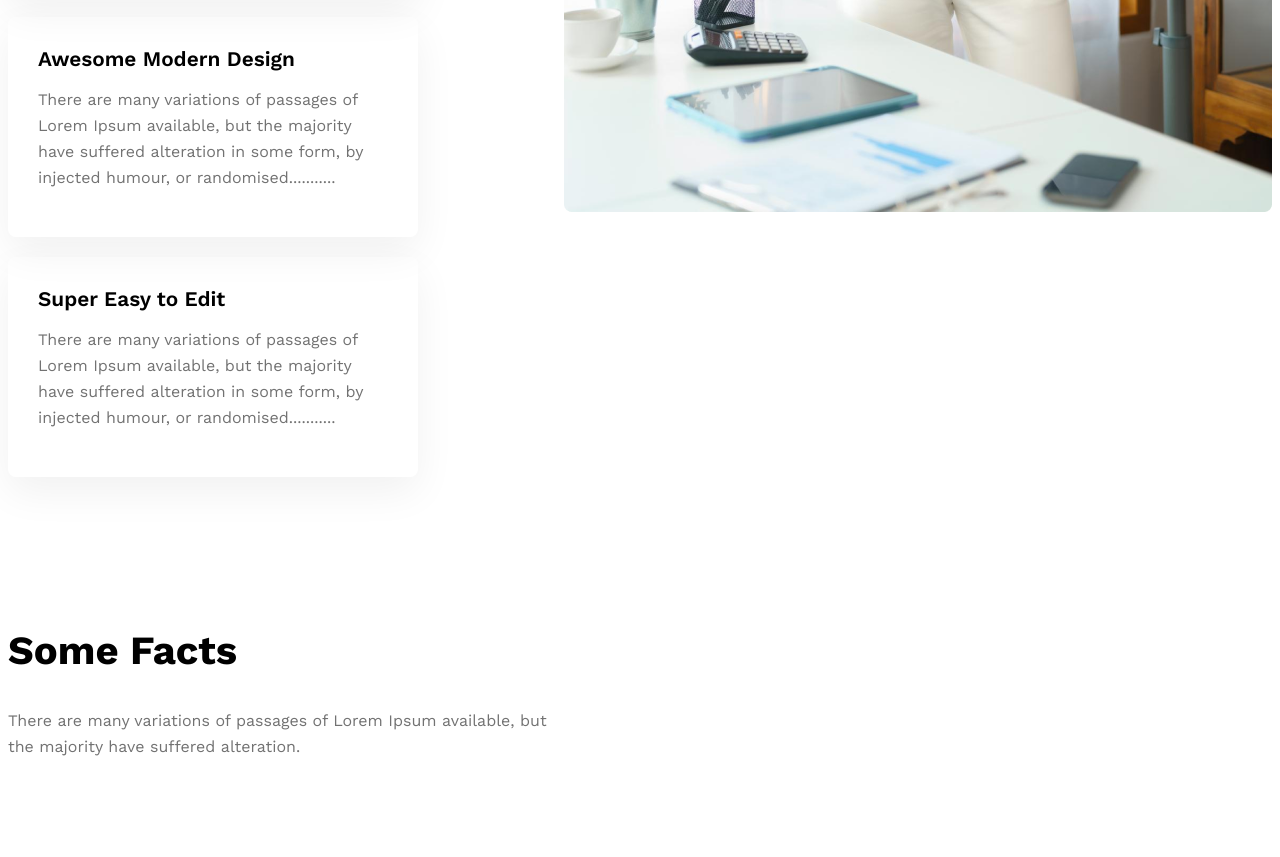
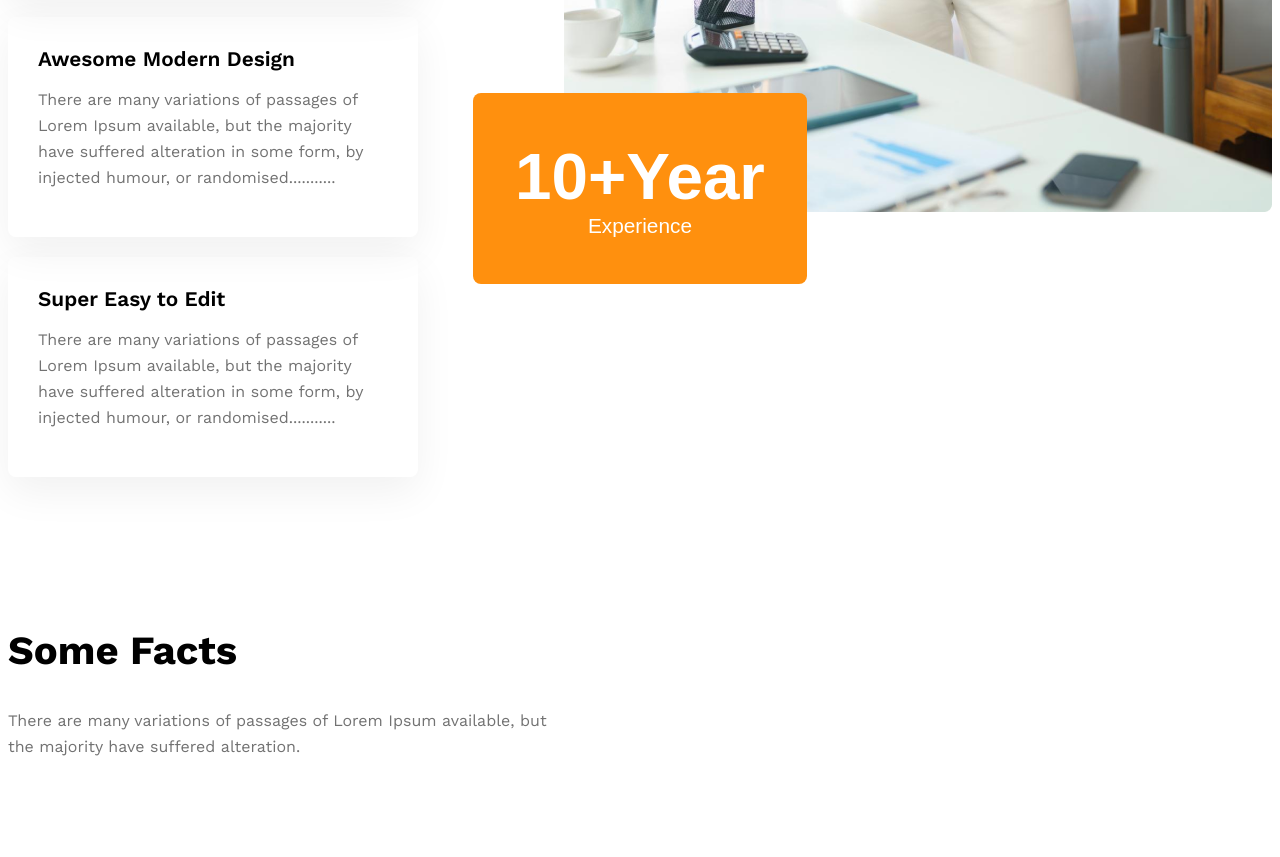
Before and after one commit to mdsaifulhassan/G3-Architecture, a plain HTML site: page index.html in a window 1280 px wide. Shown: the part 3171-4028 px from the top of the page. Drawn offline with nearby package versions, Linux system fonts and the light colour scheme.

Commit message:
10-year template design and fix its position

```diff
--- a/index.html
+++ b/index.html
@@ -83,6 +83,7 @@
             </div>
             <div class="exp-img">
                 <img src="./images/architect.png" alt="">
+                <button class="btn-features" ><span id="ten-years">10+Year</span><br><span id="exp">Experience</span></button>
             </div>
         </section>
         <section class="facts">
--- a/style.css
+++ b/style.css
@@ -152,21 +152,47 @@ main>section {
 .more-features {
     padding-top: 130px;
 }
+
+.btn-features {
+    background-color: rgba(255, 144, 14, 1);
+    color: rgba(255, 255, 255, 1);
+    border: none;
+    border-radius: 8px;
+    max-width: 342px;
+    padding: 46px 42px;
+    margin-left: -91px;
+    margin-top: -123px;
+
+}
+
+#ten-years {
+    font-size: 4.1rem;
+    font-weight: bold;
+}
+
+#exp {
+    font-size: 1.3rem;
+    font-weight: 500;
+}
+
 /* cards related style */
-.cards-content{
+.cards-content {
     max-width: 586px;
     margin-right: 146px;
 }
+
 .cards-content h2 {
     font-size: 3rem;
     font-weight: bold;
-    margin:0px;
+    margin: 0px;
 }
-#side-border{
+
+#side-border {
     border-left: 5px solid #FF900E;
     padding-left: 20px;
 }
-.card{
+
+.card {
     box-shadow: 0 15px 40px 0 rgba(0, 0, 0, 0.06);
     margin-bottom: 20px;
     border-radius: 8px;
@@ -233,8 +259,9 @@ main>section {
     margin-top: 50px;
     gap: 155px;
 }
+
 /* footer styles */
-.footer{
+.footer {
     background-color: #FFF4E7;
     margin-bottom: 216px;
     height: 100px;
@@ -242,12 +269,15 @@ main>section {
     align-items: center;
     border-radius: 8px;
 }
-.footer p{
+
+.footer p {
     font-size: 1.3rem;
 }
-.img-sponsors{
+
+.img-sponsors {
     filter: grayscale();
 }
+
 .hide {
     display: none !important;
 }
@@ -256,7 +286,8 @@ main>section {
 
     .nav-bar,
     .nav-menu,
-    .features {
+    .features,
+    .more-features {
         flex-direction: column;
     }
 
@@ -267,22 +298,34 @@ main>section {
         margin-right: 10px;
     }
 
+    .cards-content {
+        width: 100%;
+    }
+
+    .exp-img img {
+        width: 100%;
+    }
+
     .fact-container {
         gap: 24px;
     }
+
     .sponsores {
         display: grid;
         grid-template-columns: repeat(2, 1fr);
         gap: 30px;
     }
-.img-sponsors{
-    width:80%;
+
+    .img-sponsors {
+        width: 80%;
     }
-.footer{
+
+    .footer {
         height: 50px;
         text-align: center;
     }
-.footer p{
+
+    .footer p {
         font-size: 0.8rem;
 
     }
@@ -303,10 +346,12 @@ main>section {
         gap: 24px;
         grid-template-columns: repeat(2, 1fr);
     }
+
     .sponsores {
         display: grid;
         grid-template-columns: repeat(3, 1fr);
         gap: 30px;
         justify-items: center;
     }
+
 }
```
Lines whose indentation alone changed are shown as unchanged.
